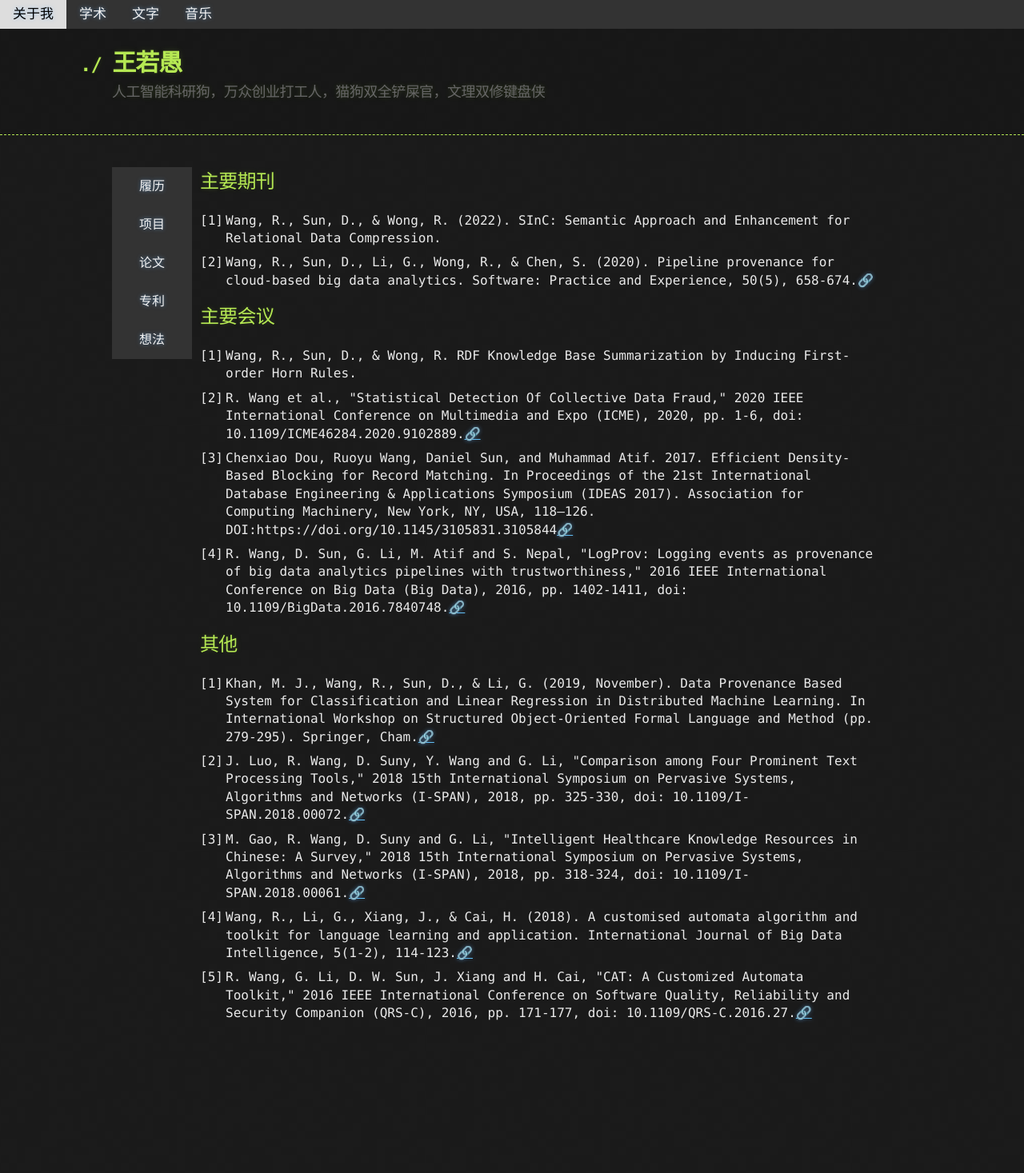
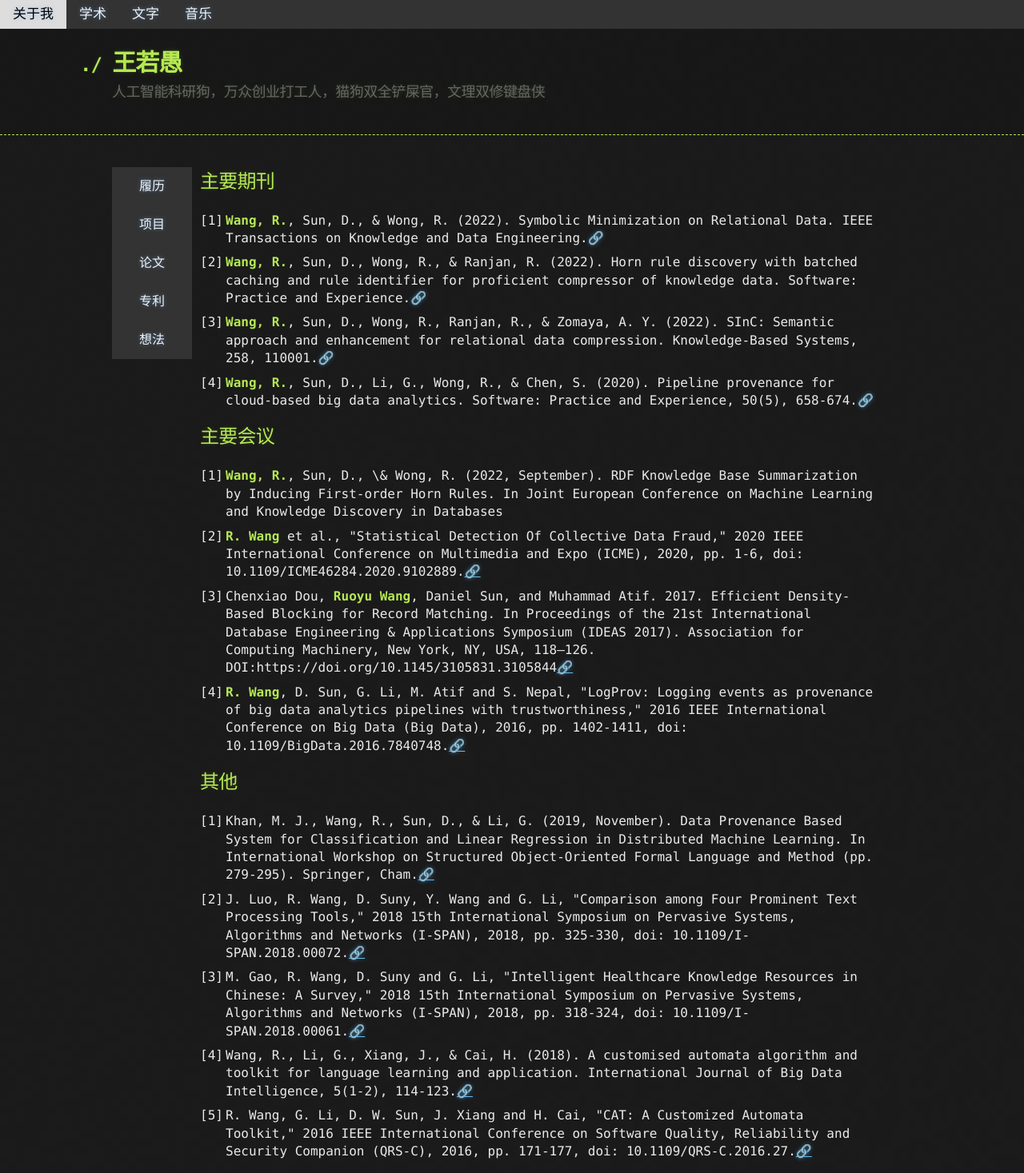
Before and after one commit to TramsWang/TramsWang.github.io, a Jekyll site: the page built from _research/publications.md, in a window 1280 px wide. Shown: the whole page at 80% size. Built offline with Jekyll 4.4.1, drawn with Linux system fonts in a browser that asks for light colours; before the commit the page ends 1295 px from its top, so only the background shows below that.

Commit message:
同步新发表的几篇文章

```diff
--- a/_research/publications.md
+++ b/_research/publications.md
@@ -4,16 +4,18 @@ title: 发表论文
 
 ## 主要期刊
 <ol class="reference">
-  <li>Wang, R., Sun, D., & Wong, R. (2022). SInC: Semantic Approach and Enhancement for Relational Data Compression.</li>
-  <li>Wang, R., Sun, D., Li, G., Wong, R., & Chen, S. (2020). Pipeline provenance for cloud‐based big data analytics. Software: Practice and Experience, 50(5), 658-674.<a herf="https://onlinelibrary.wiley.com/doi/abs/10.1002/spe.2744">&#128279;</a></li>
+  <li><b style="color:#b5e853">Wang, R.</b>, Sun, D., & Wong, R. (2022). Symbolic Minimization on Relational Data. IEEE Transactions on Knowledge and Data Engineering.<a herf="https://ieeexplore.ieee.org/document/9964055">&#128279;</a></li>
+  <li><b style="color:#b5e853">Wang, R.</b>, Sun, D., Wong, R., & Ranjan, R. (2022). Horn rule discovery with batched caching and rule identifier for proficient compressor of knowledge data. Software: Practice and Experience.<a herf="https://onlinelibrary.wiley.com/doi/abs/10.1002/spe.3165">&#128279;</a></li>
+  <li><b style="color:#b5e853">Wang, R.</b>, Sun, D., Wong, R., Ranjan, R., & Zomaya, A. Y. (2022). SInC: Semantic approach and enhancement for relational data compression. Knowledge-Based Systems, 258, 110001.<a herf="https://www.sciencedirect.com/science/article/pii/S0950705122010942">&#128279;</a></li>
+  <li><b style="color:#b5e853">Wang, R.</b>, Sun, D., Li, G., Wong, R., & Chen, S. (2020). Pipeline provenance for cloud‐based big data analytics. Software: Practice and Experience, 50(5), 658-674.<a herf="https://onlinelibrary.wiley.com/doi/abs/10.1002/spe.2744">&#128279;</a></li>
 </ol>
 
 ## 主要会议
 <ol class="reference">
-  <li>Wang, R., Sun, D., & Wong, R. RDF Knowledge Base Summarization by Inducing First-order Horn Rules.</li>
-  <li>R. Wang et al., "Statistical Detection Of Collective Data Fraud," 2020 IEEE International Conference on Multimedia and Expo (ICME), 2020, pp. 1-6, doi: 10.1109/ICME46284.2020.9102889.<a href="https://ieeexplore.ieee.org/abstract/document/9102889">&#128279;</a></li>
-  <li>Chenxiao Dou, Ruoyu Wang, Daniel Sun, and Muhammad Atif. 2017. Efficient Density-Based Blocking for Record Matching. In Proceedings of the 21st International Database Engineering & Applications Symposium (IDEAS 2017). Association for Computing Machinery, New York, NY, USA, 118–126. DOI:https://doi.org/10.1145/3105831.3105844<a href="https://dl.acm.org/doi/abs/10.1145/3105831.3105844">&#128279;</a></li>
-  <li>R. Wang, D. Sun, G. Li, M. Atif and S. Nepal, "LogProv: Logging events as provenance of big data analytics pipelines with trustworthiness," 2016 IEEE International Conference on Big Data (Big Data), 2016, pp. 1402-1411, doi: 10.1109/BigData.2016.7840748.<a href="https://ieeexplore.ieee.org/abstract/document/7840748/">&#128279;</a></li>
+  <li><b style="color:#b5e853">Wang, R.</b>, Sun, D., \& Wong, R. (2022, September). RDF Knowledge Base Summarization by Inducing First-order Horn Rules. In Joint European Conference on Machine Learning and Knowledge Discovery in Databases</li>
+  <li><b style="color:#b5e853">R. Wang</b> et al., "Statistical Detection Of Collective Data Fraud," 2020 IEEE International Conference on Multimedia and Expo (ICME), 2020, pp. 1-6, doi: 10.1109/ICME46284.2020.9102889.<a href="https://ieeexplore.ieee.org/abstract/document/9102889">&#128279;</a></li>
+  <li>Chenxiao Dou, <b style="color:#b5e853">Ruoyu Wang</b>, Daniel Sun, and Muhammad Atif. 2017. Efficient Density-Based Blocking for Record Matching. In Proceedings of the 21st International Database Engineering & Applications Symposium (IDEAS 2017). Association for Computing Machinery, New York, NY, USA, 118–126. DOI:https://doi.org/10.1145/3105831.3105844<a href="https://dl.acm.org/doi/abs/10.1145/3105831.3105844">&#128279;</a></li>
+  <li><b style="color:#b5e853">R. Wang</b>, D. Sun, G. Li, M. Atif and S. Nepal, "LogProv: Logging events as provenance of big data analytics pipelines with trustworthiness," 2016 IEEE International Conference on Big Data (Big Data), 2016, pp. 1402-1411, doi: 10.1109/BigData.2016.7840748.<a href="https://ieeexplore.ieee.org/abstract/document/7840748/">&#128279;</a></li>
 </ol>
 
 ## 其他
```
Also changed, not shown: Gemfile.lock.
